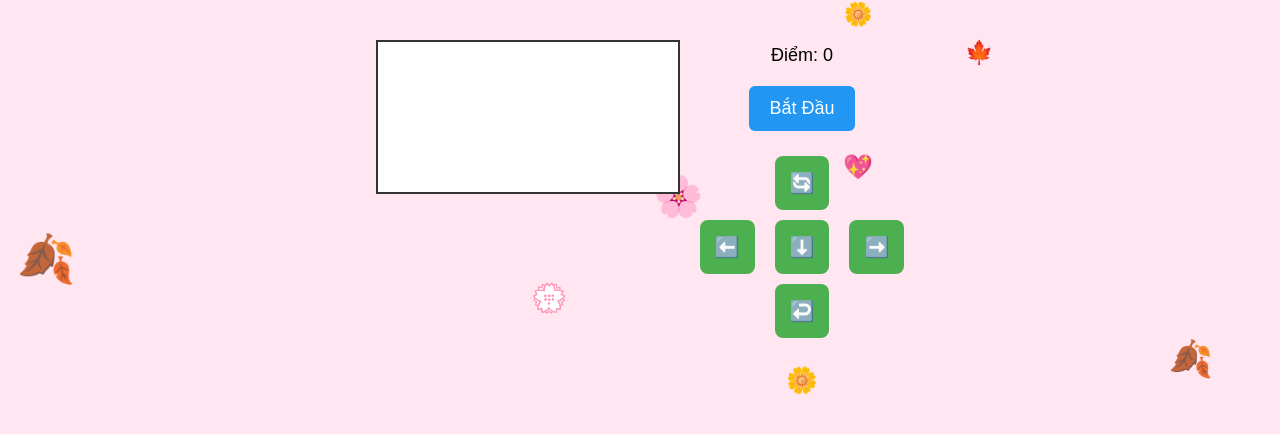
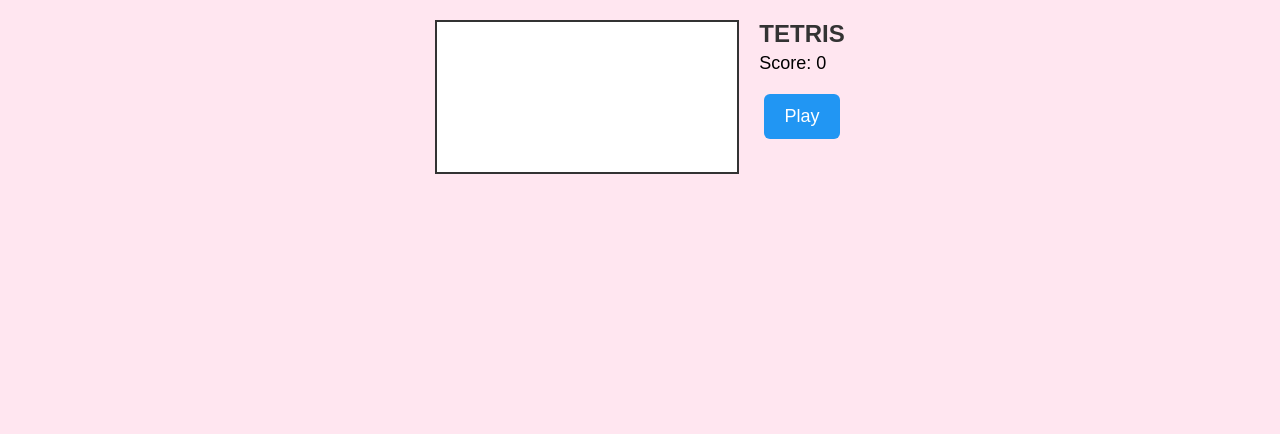
Before and after one commit to dung5409p/game, a plain HTML site: page index.html in a window 1280 px wide. Drawn offline with Linux system fonts and the light colour scheme.

Commit message:
index.html

```diff
--- a/index.html
+++ b/index.html
@@ -1,41 +1,27 @@
-<!doctype html>
-<html lang="vi">
+<!DOCTYPE html>
+<html lang="en">
 <head>
-    <meta charset="UTF-8" />
-    <meta http-equiv="X-UA-Compatible" content="IE=edge" />
-    <meta name="viewport" content="width=device-width, initial-scale=1.0" />
+  <meta charset="UTF-8">
+  <meta http-equiv="X-UA-Compatible" content="IE=edge">
+  <meta name="viewport" content="width=device-width, initial-scale=1.0">
   <title>TETRIS</title>
-    <link rel="stylesheet" href="style.css" />
+  <link rel="stylesheet" href="style.css">
+  <link rel="preconnect" href="https://fonts.googleapis.com">
+  <link rel="preconnect" href="https://fonts.gstatic.com" crossorigin>
+  <link href="https://fonts.googleapis.com/css2?family=Press+Start+2P&display=swap" rel="stylesheet">
 </head>
 <body>
   <div class="container">
-      <div class="container">
-        <!-- Khung trò chơi -->
     <canvas id="board"></canvas>
-
-        <!-- Sidebar bên cạnh -->
     <div class="side-bar">
       <div>
-            <p>Điểm: <span id="score">0</span></p>
+        <h1>TETRIS</h1>
+        <p>Score: <span id="score">0</span></p>
       </div>
 
-          <!-- Nút bắt đầu -->
-          <button class="play-btn" id="play">Bắt Đầu</button>
-
-          <!-- Cụm nút điều khiển dạng dấu + -->
-          <div class="controls">
-            <button id="up-btn">🔄</button>
-            <div class="middle-row">
-              <button id="left-btn">⬅️</button>
-              <button id="down-btn">⬇️</button>
-              <button id="right-btn">➡️</button>
-            </div>
-            <button id="rotate-back-btn">↩️</button>
-          </div>
-        </div>
+      <button class="play-btn" id="play">Play</button>
     </div>
   </div>
   <script src="scripts/index.js"></script>
-    <script src="flowers.js"></script>
 </body>
 </html>
```
Lines whose indentation alone changed are shown as unchanged.
